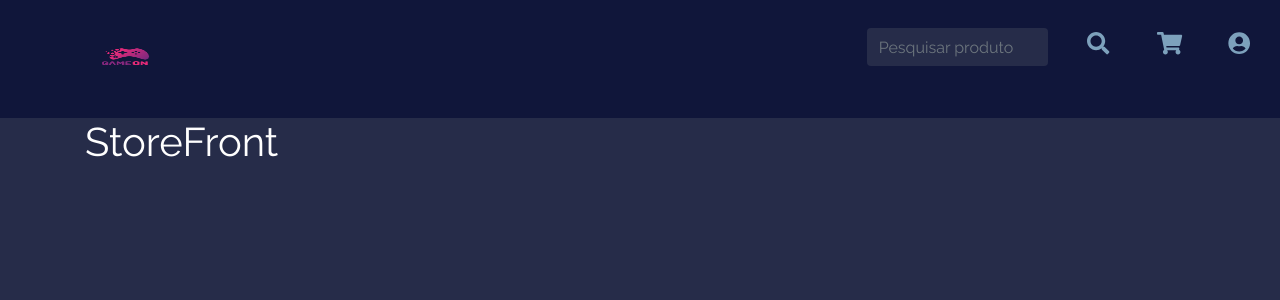
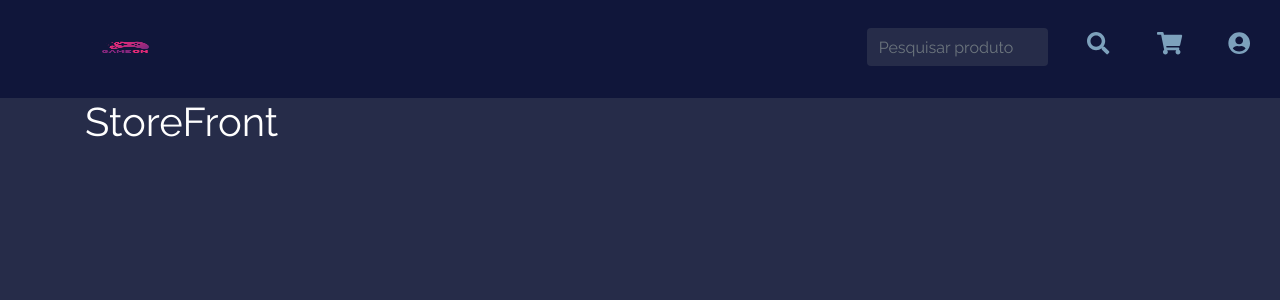
Before and after one commit to brandaoplaster/gameon-web, a Next.js app: page /Storefront in a window 1280 px wide. Shown: the top 300 px of the page. Built offline with nearby package versions, Linux system fonts and the light colour scheme.

Commit message:
chore: restructure components

```diff
--- a/src/components/shared/Logo/index.tsx
+++ b/src/components/Shared/Logo/index.tsx
@@ -6,7 +6,7 @@ const Logo: React.FC = () => {
   return (
     <Link href="/">
       <a>
-        <Image src="/assets/logo.png" alt="logo" width={220} height={60} />
+        <Image src="/assets/logo.png" alt="logo" width={220} height={40} />
       </a>
     </Link>
   );
--- a/src/components/shared/MainComponent/index.tsx
+++ b/src/components/Shared/MainComponent/index.tsx
@@ -1,10 +1,10 @@
 import React from 'react';
-import Header from '../Header/StorefrontHeader';
+import DashboardHeader from '../../Dashboard/Header';
 
 const MainComponent: React.FC = ({ children }) => {
   return (
     <div className="d-flex flex-column sticky-footer-wrapper">
-      <Header />
+      <DashboardHeader />
 
       <div className="container flex-fill">{children}</div>
     </div>
--- a/src/pages/Storefront/index.tsx
+++ b/src/pages/Storefront/index.tsx
@@ -1,5 +1,5 @@
 import React from 'react';
-import MainComponent from '../../components/shared/MainComponent';
+import MainComponent from '../../components/Shared/MainComponent';
 
 const Storefront: React.FC = () => {
   return (
--- a/src/pages/_app.tsx
+++ b/src/pages/_app.tsx
@@ -1,10 +1,20 @@
 import React from 'react';
 import { AppProps } from 'next/app';
+import Head from 'next/head';
 import 'bootstrap/dist/css/bootstrap.min.css';
 import '../styles/globals.css';
 
-const MyApp: React.FC<AppProps> = ({ Component, pageProps }) => (
-  <Component {...pageProps} />
-);
+const MyApp: React.FC<AppProps> = ({ Component, pageProps }) => {
+  return (
+    <>
+      <Head>
+        <title>Game On</title>
+        <meta name="viewport" content="initial-scale=1.0, width=device-width" />
+      </Head>
+
+      <Component {...pageProps} />
+    </>
+  )
+};
 
 export default MyApp;
```
Also changed, not shown: src/components/Dashboard/Header/index.tsx (renamed from src/components/shared/Header/StorefrontHeader/index.tsx, +4 -4 lines).
